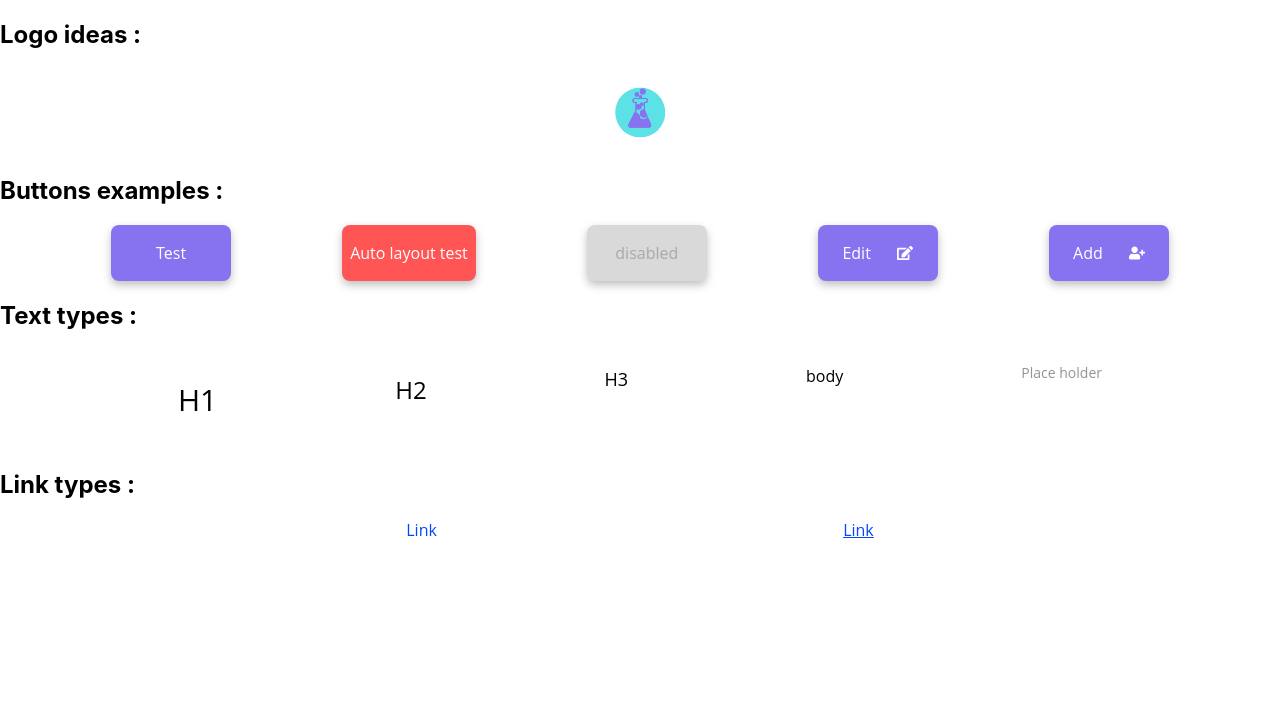
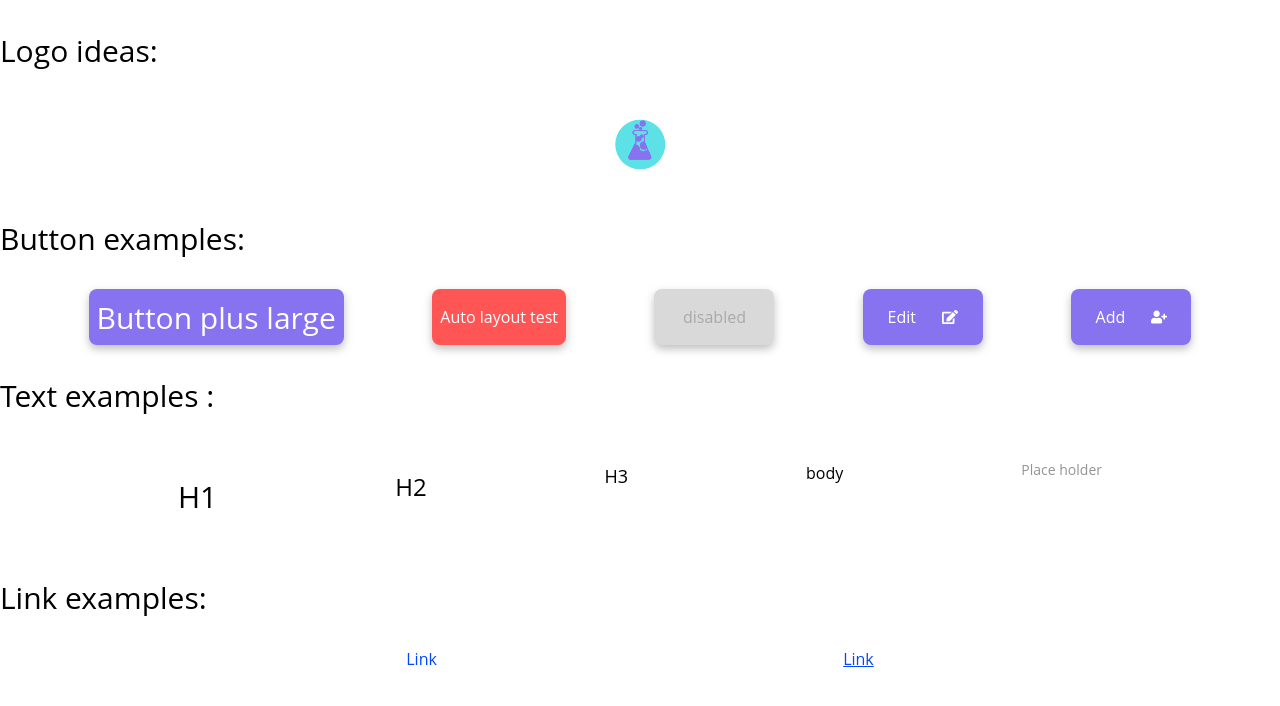
Before and after one commit to fechad/social-media-app, a React (Create React App) app in the folder client/: page /components in a window 1280 px wide. Shown: the top 706 px of the page. Built offline with nearby package versions, Linux system fonts and the light colour scheme.

Commit message:
update to button Component

```diff
--- a/client/src/components/Button.tsx
+++ b/client/src/components/Button.tsx
@@ -7,15 +7,16 @@ import Text from '../components/Text';
 interface buttonProps {
     color?: string,
     text: string,
+    textType?: string,
     icon?:  ReactElement<IconBaseProps>,
     state?: string
 }
 
-const Button = ({color, icon, text, state} : buttonProps) => {
+const Button = ({color, icon, text, textType, state} : buttonProps) => {
   return (
     <div style={ state === 'disabled' ? {backgroundColor: '#D9D9D9'} : {backgroundColor:
         color}} className='ButtonComponent'>
-        <Text color={state === 'disabled' ? 'darkgrey' : 'white'} content={text}/>
+        <Text color={state === 'disabled' ? 'darkgrey' : 'white'} type={textType} content={text}/>
         {icon ? icon : ''}
     </div>
   )
@@ -24,6 +25,7 @@ const Button = ({color, icon, text, state} : buttonProps) => {
 Button.defaultProps = {
     color: '#8773F0',
     text: 'Test',
+    textType: 'body',
     icon: undefined,
     state: 'enabled'
 }
--- a/client/src/pages/Library.tsx
+++ b/client/src/pages/Library.tsx
@@ -9,16 +9,16 @@ const Library = () => {
   return (
     <section className='Library'>
       <div>
-        <h1>Logo ideas :</h1>
+        <Text type='H1' content='Logo ideas:' />
         <section>
         <img src='logo.svg' alt = ' test' height="87"width="50"></img>
         </section>
       </div>
 
       <div>
-        <h1>Buttons examples :</h1>
+        <Text type='H1' content='Button examples:' />
         <section>
-            <Button></Button>
+            <Button textType='H1' text='Button plus large'></Button>
             <Button color='#FF5555' text= 'Auto layout test'/>
             <Button state='disabled' text= 'disabled'/>
             <Button text='Edit' icon = {<FaEdit color='white'/>} />
@@ -27,7 +27,7 @@ const Library = () => {
       </div>
 
       <div>
-        <h1>Text types :</h1>
+      <Text type='H1' content='Text examples :' />
         <section>
           <Text type='H1'/>
           <Text type='H2'/>
@@ -38,7 +38,7 @@ const Library = () => {
       </div>
 
       <div>
-        <h1>Link types :</h1>
+      <Text type='H1' content='Link examples:' />
         <section>
           <Link />
           <Link underlined={true}/>
```
